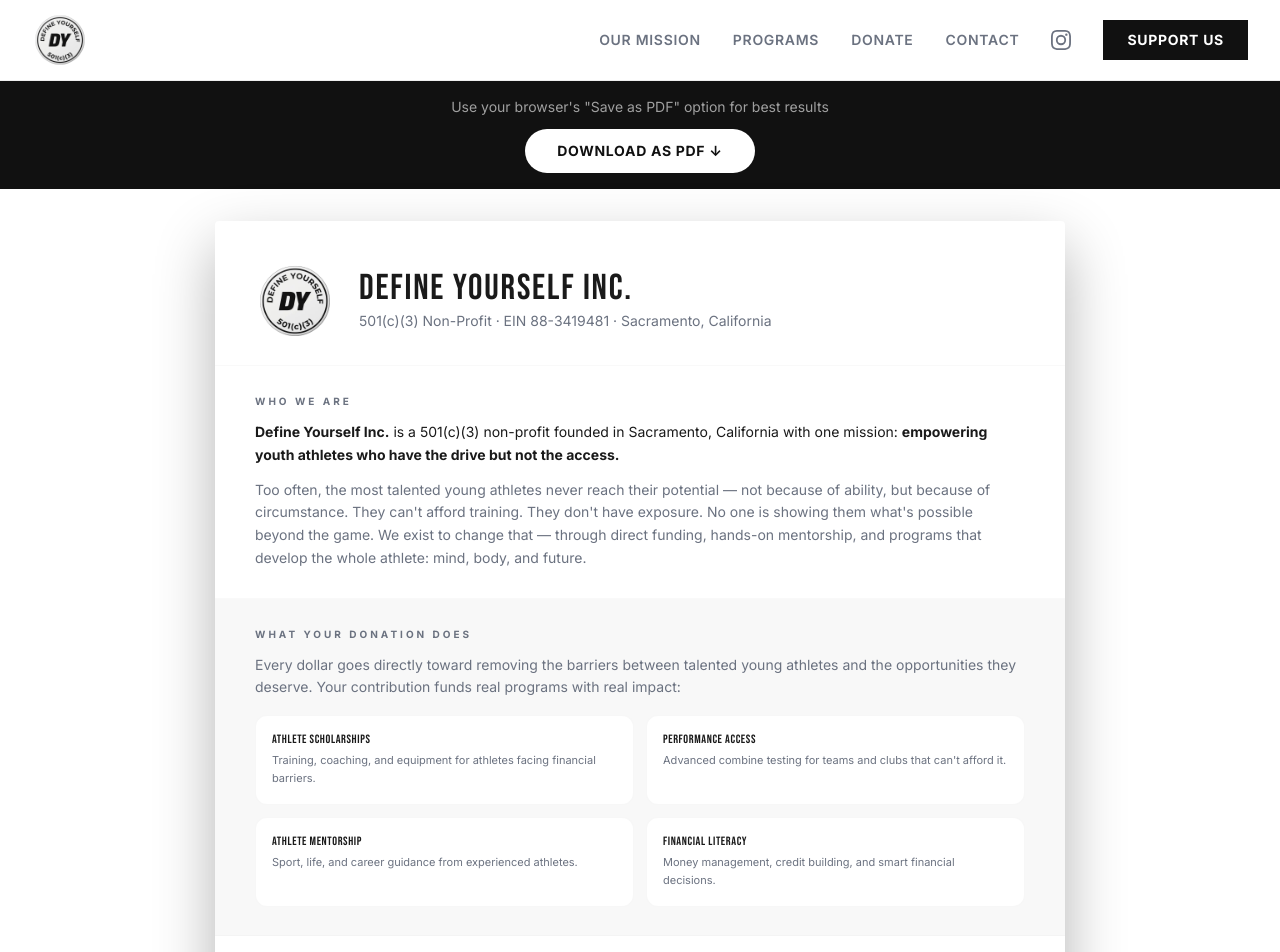
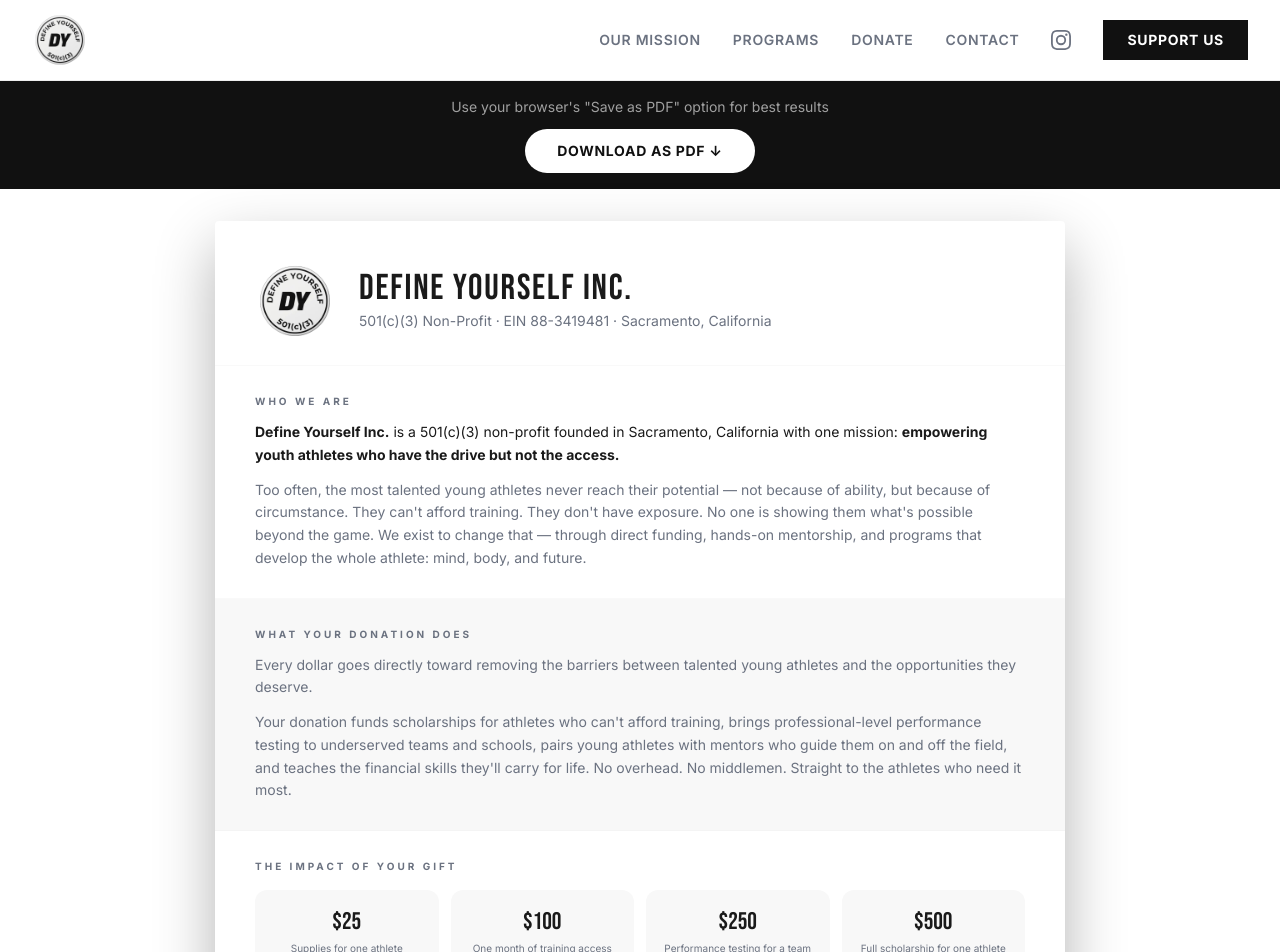
Before and after one commit to G6perform/defineyourself, a Next.js app: page /support in a window 1280 px wide. Shown: the top 952 px of the page. Built offline with nearby package versions, Linux system fonts and the light colour scheme.

Commit message:
Replace program cards with descriptive paragraph on flyer

```diff
--- a/src/app/support/page.tsx
+++ b/src/app/support/page.tsx
@@ -106,24 +106,12 @@
           <p className="text-[10px] font-bold uppercase tracking-[0.3em] text-text-gray mb-3">
             What Your Donation Does
           </p>
-          <p className="text-text-gray text-sm leading-relaxed mb-4">
-            Every dollar goes directly toward removing the barriers between talented young athletes and the opportunities they deserve. Your contribution funds real programs with real impact:
+          <p className="text-text-gray text-sm leading-relaxed mb-3">
+            Every dollar goes directly toward removing the barriers between talented young athletes and the opportunities they deserve.
           </p>
-          <div className="grid grid-cols-2 gap-3">
-            {programs.map((program) => (
-              <div
-                key={program.title}
-                className="bg-white border border-mid-gray/25 rounded-xl p-4"
-              >
-                <h3 className="font-display text-xs tracking-wider text-text-dark mb-1">
-                  {program.title.toUpperCase()}
-                </h3>
-                <p className="text-text-gray text-[11px] leading-relaxed">
-                  {program.desc}
-                </p>
-              </div>
-            ))}
-          </div>
+          <p className="text-text-gray text-sm leading-relaxed">
+            Your donation funds scholarships for athletes who can&apos;t afford training, brings professional-level performance testing to underserved teams and schools, pairs young athletes with mentors who guide them on and off the field, and teaches the financial skills they&apos;ll carry for life. No overhead. No middlemen. Straight to the athletes who need it most.
+          </p>
         </div>
 
         {/* Impact Levels */}
```
